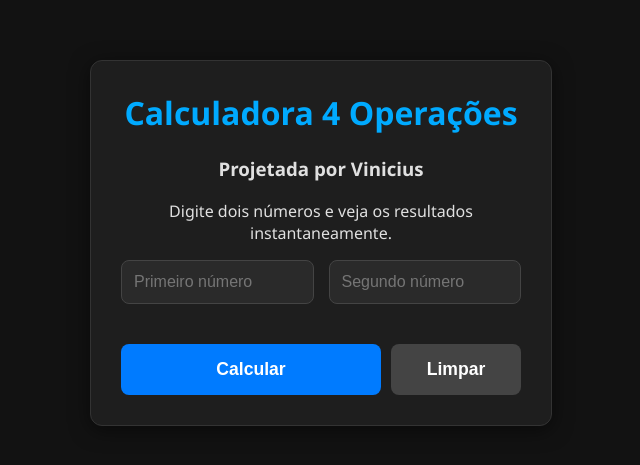
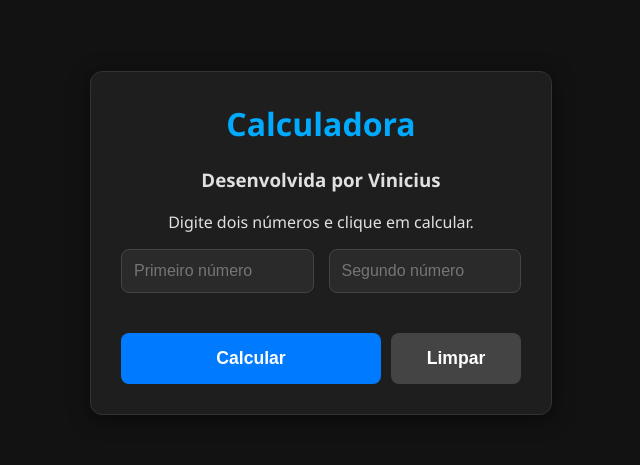
Before and after one commit to viniols1/calculadora-4-operacoes, a plain HTML site: page index.html in a window 1280 px wide. Shown: the part 157-622 px from the top of the page, without its empty margins (319-959 px from the left). Drawn offline with Linux system fonts and the light colour scheme.

Commit message:
Update index.html

```diff
--- a/index.html
+++ b/index.html
@@ -3,14 +3,14 @@
 <head>
     <meta charset="UTF-8">
     <meta name="viewport" content="width=device-width, initial-scale=1.0">
-    <title>Calculadora Detalhada do Vinicius</title>
+    <title>Calculadora</title>
     <link rel="stylesheet" href="style.css">
 </head>
 <body>
     <main class="calculator-container">
-        <h1>Calculadora 4 Operações</h1>
-        <h3>Projetada por Vinicius</h2>
-        <p>Digite dois números e veja os resultados instantaneamente.</p>
+        <h1>Calculadora</h1>
+        <h3>Desenvolvida por Vinicius</h3>
+        <p>Digite dois números e clique em calcular.</p>
 
         <div class="input-group">
             <input type="number" id="number1" placeholder="Primeiro número">
@@ -27,11 +27,10 @@
         <div id="results-container" class="hidden">
             <h2>Resultados:</h2>
             <ul id="results-list">
-                </ul>
+            </ul>
         </div>
     </main>
 
     <script src="script.js"></script>
 </body>
-
 </html>
```
